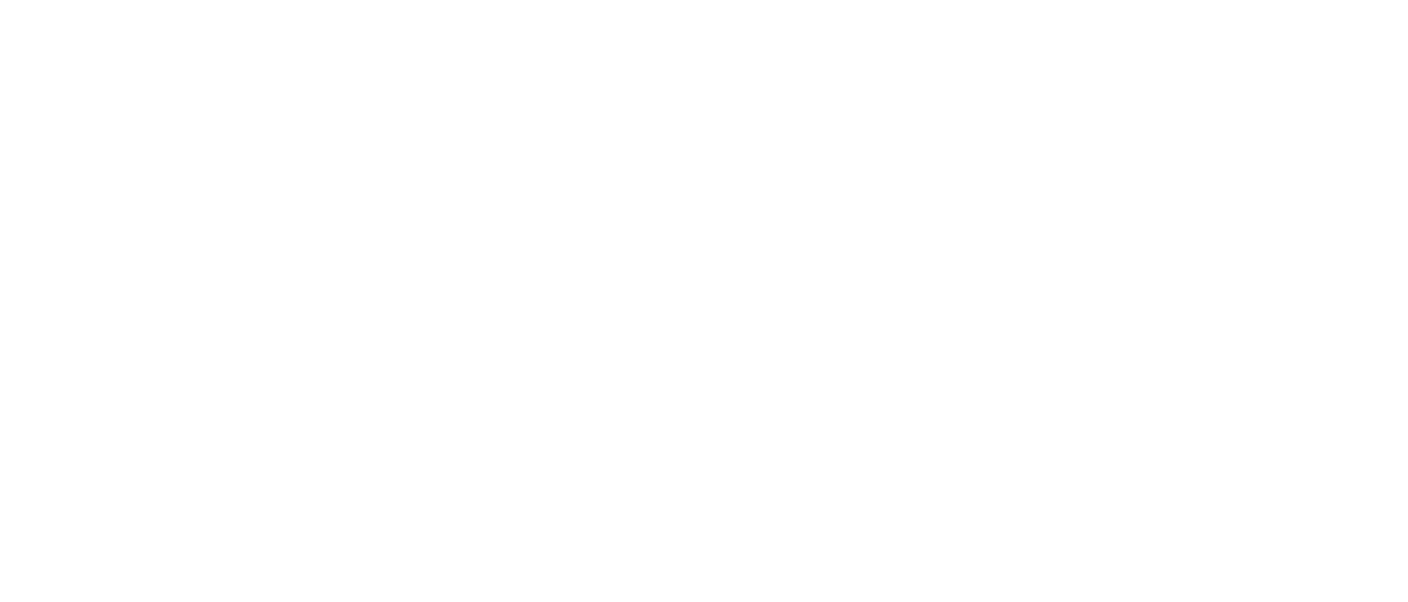
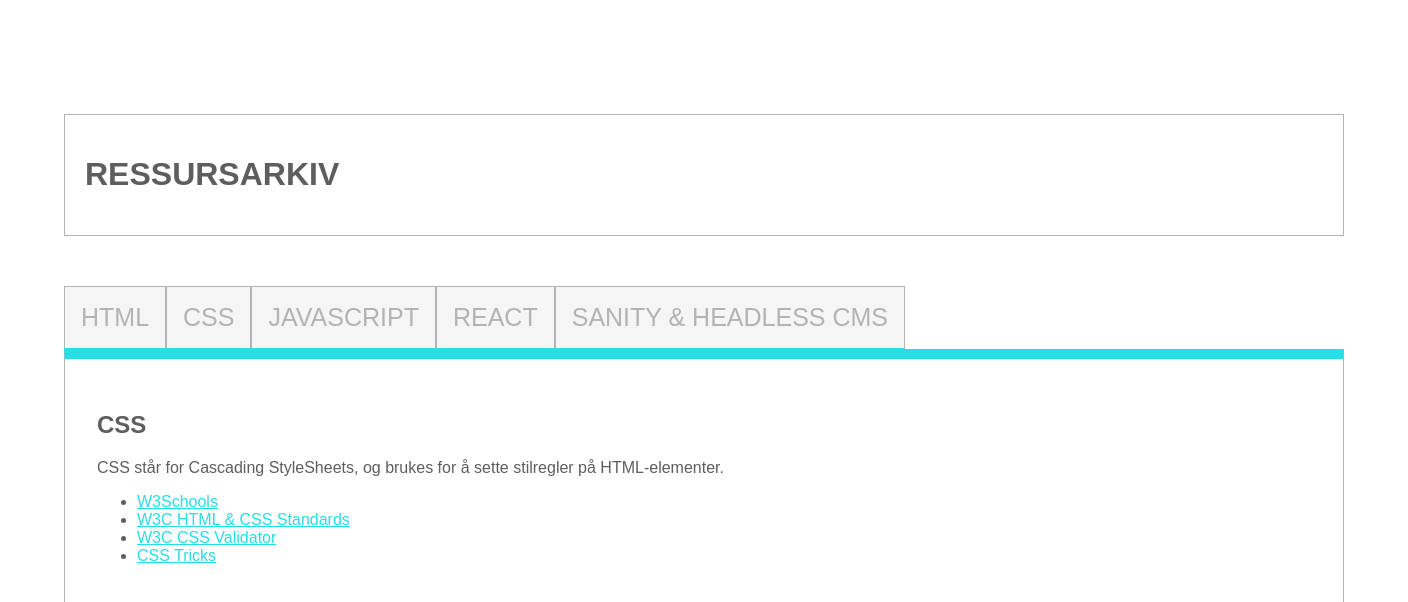
Before and after one commit to AdrianRBerg/uin23ak3_resourceapp_group30, a React (Create React App) app: page /CSS in a window 1280 px wide. Shown: the top 602 px of the page, 1408 px wide, since content can reach past the window. Built offline with nearby package versions, Linux system fonts and the light colour scheme.

Commit message:
Add files via upload

```diff
--- a/src/App.js
+++ b/src/App.js
@@ -2,22 +2,22 @@ import logo from './logo.svg';
 import './App.css';
 import './css/main.css';
 import Resources from './components/Resources';
-import {createBrowserRouter, createRoutesFromElements, RouterProvider, Route} from "react-router-dom";
-import Root from './components/root';
+import { createBrowserRouter, createRoutesFromElements, RouterProvider, Route } from "react-router-dom";
 
-const router = createBrowserRouter( createRoutesFromElements(
-  <Route path="/" element={<Root/>}>
-  <Route path="/html" element={<Resources category={'HTML'}/>}/>
-  <Route path="/css" element={<Resources category={'CSS'}/>}/>
-  <Route path="/javascript" element={<Resources category={'JavaScript'}/>}/>
-  <Route path="/react" element={<Resources category={'React'}/>}/>
-  <Route path="/sanity" element={<Resources category={'Sanity and headless CMS'}/>}/>
-</Route>
+const router = createBrowserRouter(createRoutesFromElements(
+  <Route>
+    <Route path="/" element={<Resources category={''} />} />
+    <Route path="/HTML" element={<Resources category={'HTML'} />} />
+    <Route path="/CSS" element={<Resources category={'CSS'} />} />
+    <Route path="/JavaScript" element={<Resources category={'React'} />} />
+    <Route path="/React" element={<Resources category={'React'} />} />
+    <Route path="/Sanity" element={<Resources category={'Sanity and headless CMS'} />} />
+  </Route>
 ))
 function App() {
   return (
     <RouterProvider router={router}>
-  </RouterProvider>
+    </RouterProvider>
 
   );
 }
--- a/src/components/Resources.js
+++ b/src/components/Resources.js
@@ -1,29 +1,26 @@
 import React from 'react';
 import { useNavigate } from 'react-router-dom';
 import { useState } from 'react';
-import Tekst from './tekst.js';
+import Tekst from './Tekst.js';
 
 
 function Resources(prop) {
     const navigate = useNavigate();
     function HandleClick(route) {
-    navigate(route);
-    console.log(route);
+        navigate(route);
     }
-    console.log(prop);
     return(
         <div class="content">
         <header>
             <h1>Ressursarkiv</h1>
         </header>
-        <button id="button1" onClick={() => HandleClick('HTML')}>HTML</button>
-        <button id="button2" onClick={() => HandleClick('CSS')}>CSS</button>
-        <button id="button3" onClick={() => HandleClick('JavaScript')}>JavaScript</button>
-        <button id="button4" onClick={() => HandleClick('React')}>React</button>
-        <button id="button5" onClick={() => HandleClick('Sanity')}>Sanity & headless CMS</button>
-
+        <button onClick={() => HandleClick('/HTML')}>HTML</button>
+        <button onClick={() => HandleClick('/CSS')}>CSS</button>
+        <button onClick={() => HandleClick('/JavaScript')}>JavaScript</button>
+        <button onClick={() => HandleClick('/React')}>React</button>
+        <button onClick={() => HandleClick('/Sanity')}>Sanity & headless CMS</button>
         <section id="startpage">
-           <Tekst name={prop.category}/>
+           <Tekst category={prop.category}/>
         </section>
     </div>
     );
--- /dev/null
+++ b/src/components/Tekst.js
@@ -0,0 +1,31 @@
+import React from 'react';
+import resources from "../ressurser.js"
+
+function Kilde(data) {
+    let kilde = data.kilde
+    let tittel = kilde.title
+    let link = kilde.url
+    return (<li><a href="{link}">{tittel}</a></li>);
+}
+
+function Tekst(prop) {
+    let title = ""
+    let description = ""
+    let sources = []
+    if (prop.category != "") {
+        resources.forEach(x => {
+            if (x.category == prop.category) {
+                title = x.category;
+                description = x.text;
+                x.sources.forEach(y => sources.push(<Kilde kilde={y} />))
+            }
+        });
+    } else {
+        title = "Velg en kategori"
+        description = "Klikk en av knappene ovenfor for å velge en kategori"
+    };
+    return (<div><h1> {title} </h1>
+        <p> {description} </p>
+        <ul>{sources}</ul></div>);
+}
+export default Tekst
--- a/src/css/sass/main.scss
+++ b/src/css/sass/main.scss
@@ -1,45 +1,44 @@
-
 :root {
     --main-color: #25dfe6;
     --darker-grey: #5e5e5e;
     --grey: #b3b3b3;
     --lighter-grey: #f5f5f5;
-  }
+}
 
-body{
+body {
     font-family: Arial, Helvetica, sans-serif;
     color: var(--darker-grey);
 }
 
-div.content{
+div.content {
     width: 100%;
     max-width: 1000px;
     padding: 4em;
 }
 
-header{
+header {
 
     border: solid 1px var(--grey);
 
     padding: 20px;
     text-transform: uppercase;
-    margin:50px auto ;
+    margin: 50px auto;
 
 }
 
-section#startpage{
+section#startpage {
     border-top: solid 10px var(--main-color);
     border-bottom: solid 1px var(--grey);
     border-right: solid 1px var(--grey);
     border-left: solid 1px var(--grey);
     padding: 2rem;
 }
-a:link{
-    color:var(--main-color)
 
+a:link {
+    color: var(--main-color)
 }
 
-button{
+button {
     font-size: 25px;
     padding: 1rem;
     border-top: solid 1px var(--grey);
@@ -51,13 +50,14 @@ button{
     background-color: whitesmoke;
     color: var(--grey);
 }
-button:hover{
+
+button:hover {
     background-color: var(--main-color);
 
     color: white;
 }
 
-.pushed{
+.pushed {
     border-top: solid 1px var(--main-color);
     border-bottom: solid 1px var(--main-color);
     border-right: solid 1px var(--main-color);
```
Also changed, not shown: design.css (+12 -10 lines), src/css/main.css (+18 -10 lines), src/index.css (line endings or trailing spaces).
